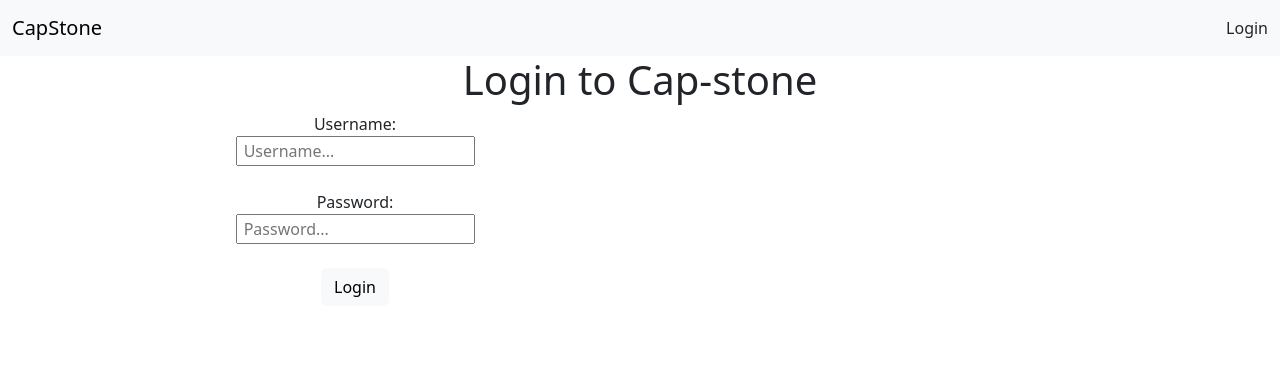
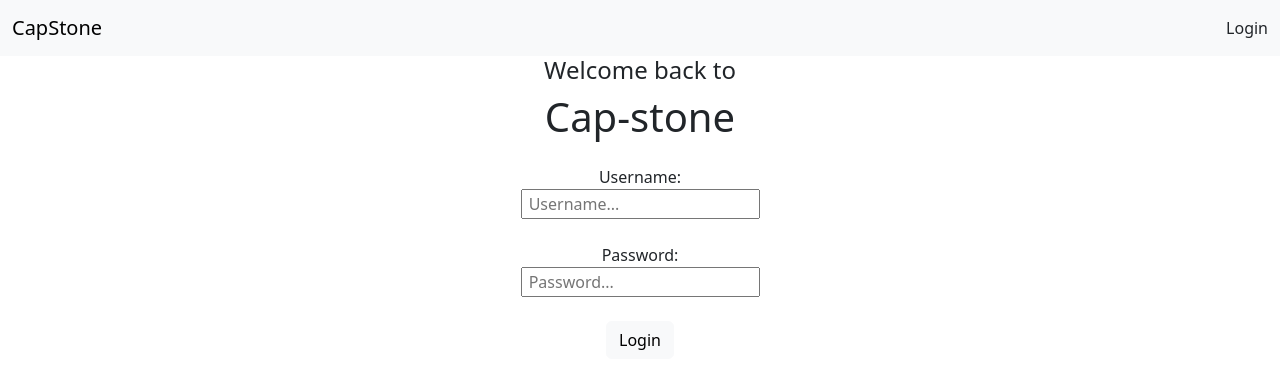
Before and after one commit to Dev-Davis/cap-stone, a React (Create React App) app: page /login in a window 1280 px wide. Shown: the top 388 px of the page. Built offline with nearby package versions, Linux system fonts and the light colour scheme.

Commit message:
added context to login page

```diff
--- a/src/App.css
+++ b/src/App.css
@@ -349,3 +349,7 @@ p {
   padding: 0.6em;
   border-radius: 1em;
 }
+
+.login-container {
+  padding: 1em 0 0 0 ;
+}
--- a/src/Components/Login/Login.js
+++ b/src/Components/Login/Login.js
@@ -1,15 +1,19 @@
-import React from "react";
+import React, { useContext } from "react";
 import { Link } from 'react-router-dom'
 
-export default function Login(props) {
+import { AuthState } from "../../App";
 
-  console.log(props)
+export default function Login() {
+
+  const [loggedIn, setIsLoggedIn] = useContext(AuthState);
 
   return (
     <div className="container">
-      <h1 className="text-center">Login to Cap-stone</h1>
+      <h4 className="text-center">Welcome back to</h4>
+      <h1 className="text-center">Cap-stone</h1>
+
       <div className="row">
-        <div className="login col-lg-6 text-center">
+        <div className="login-container col-6 offset-3 text-center">
           <form>
             <label htmlFor="username">Username:</label>
             <br />
@@ -22,7 +26,7 @@ export default function Login(props) {
             <br />
             <br />
             <Link to="/">
-              <button className="btn btn-light" onClick={props.userLogging}>
+              <button className="btn btn-light" onClick={() => setIsLoggedIn(!loggedIn)}>
                 Login
               </button>
             </Link>
```
